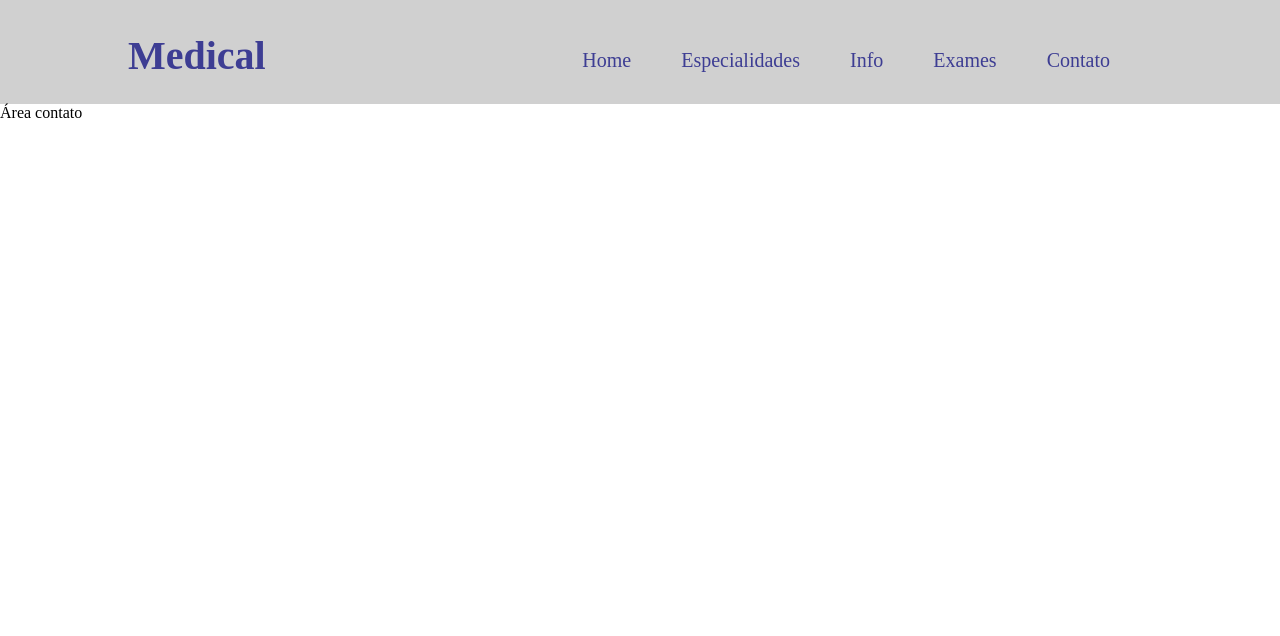
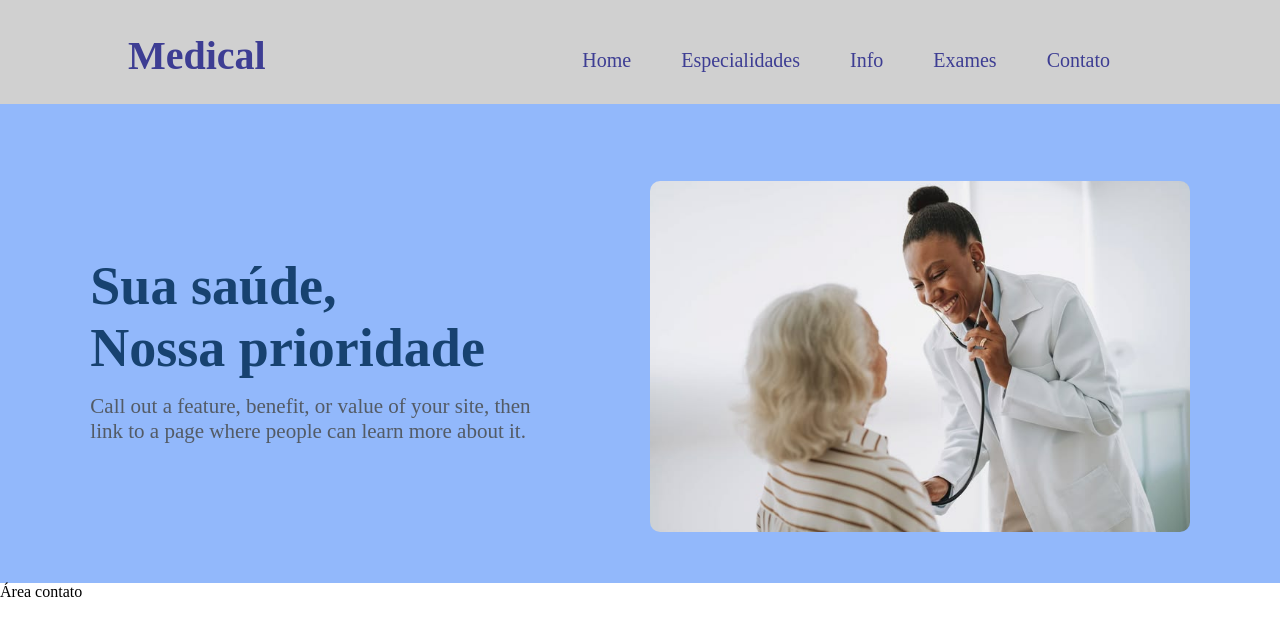
Before and after one commit to hellenpaula/projeto-clinica-medica, a React (Vite) app: page /contato in a window 1280 px wide. Shown: the top 636 px of the page. Built offline with nearby package versions, Linux system fonts and the light colour scheme.

Commit message:
feat: aplicando alinhamento e estilo básico no home.

```diff
--- a/src/App.jsx
+++ b/src/App.jsx
@@ -11,8 +11,12 @@ import Agendamento from './pages/agendamento/Agendamento.jsx'
 import Contato from './pages/contato/Contato.jsx'
 
 
+
 // components:
 import Header from './components/Header/Header.jsx'
+
+import SectionHome from './components/principal/SectionHome/SectionHome.jsx'
+
 
 function App() {
   const [count, setCount] = useState(0)
@@ -24,6 +28,7 @@ function App() {
     {/* ligar ao header component */}
     <Router>
       <Header />
+      <SectionHome />
       <Routes>
 
         <Route path='/contato' element={<Contato />}/>
--- /dev/null
+++ b/src/components/principal/SectionHome/SectionHome.css
@@ -0,0 +1,108 @@
+
+
+.SectionHome {
+    background-color: rgb(146, 184, 251);
+    display: flex;
+    flex-direction: column;
+    align-items: center;
+    padding: 77px 29px 51px;
+    gap: 29px
+
+}
+
+.AreaTextoContainerHome {
+    display: flex;
+    flex-direction: column;
+    justify-content: center;
+    order: 2;
+    padding: 39px 0px;
+
+}
+
+
+.TituloAreaTextoHome {
+    font-size: 37px;
+    color: #174270;
+}
+
+
+.ParagrafoAreaTextoHome {
+    padding: 15px 0px;;
+    color: #4a4d50e0;
+    font-size: 20px;
+
+}
+
+.ImgSectionHome {
+    order: 1;
+    height: 299px;
+    max-width: 27rem;
+    min-width: 15rem;
+}
+
+.img {
+    max-width: 100%;
+    height: 100%;
+    border-radius: 10px;
+    object-fit: cover;
+    ;
+}
+
+@media(min-width: 754px) {
+    .SectionHome {
+        flex-direction: row;
+        justify-content: center;
+    }
+
+    .ImgSectionHome {
+        order: 2;
+        max-width: 28rem;
+        min-width: 6rem;
+}
+
+    .AreaTextoContainerHome {
+        max-width: 25rem;
+        width: 30rem;
+    }
+
+    .TituloAreaTextoHome {
+        max-width: 100%;
+    }
+
+    .ParagrafoAreaTextoHome {
+        max-width: 100%;
+    }
+}
+
+@media(min-width: 1024px) {
+
+    .SectionHome {
+        gap: 50px;
+        justify-content: space-evenly;
+    }
+
+    .AreaTextoContainerHome {
+        max-width: 28rem;
+        width: 45rem;
+    }
+
+    .TituloAreaTextoHome {
+        font-size: 54px;
+    }
+
+    .ParagrafoAreaTextoHome {
+        font-size: 21px;
+    }
+
+    .ImgSectionHome {
+        width: 540px;
+        max-width: 42rem;
+        height: 351px;
+        min-width: 6rem;
+    }
+
+    .img {
+        width: 100%;
+        height: 100%;
+    }
+}
--- /dev/null
+++ b/src/components/principal/SectionHome/SectionHome.jsx
@@ -0,0 +1,28 @@
+
+import './SectionHome.css'
+
+// img:
+import imagem from '../../../assets/img/img home médico paciente.jpg'
+
+function SectionHome() {
+    return(
+        <section className="SectionHome" id="Home">
+
+            <div className="AreaTextoContainerHome">
+                <h2 className="TituloAreaTextoHome">Sua saúde, <br/>
+                Nossa prioridade</h2>
+
+                <p className="ParagrafoAreaTextoHome">
+                    Call out a feature, benefit, or value of your site, then link to a page where people can learn more about it.
+                </p>
+            </div>
+
+            <div className="ImgSectionHome">
+                <img src={imagem} alt="" className='img'/>
+            </div>
+
+        </section>
+    )
+}
+
+export default SectionHome;
```
Also changed, not shown: src/assets/img/img home médico paciente.jpg (added).
